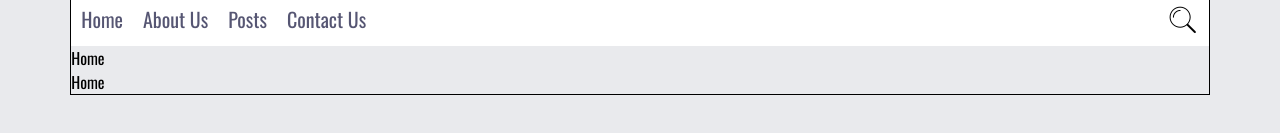
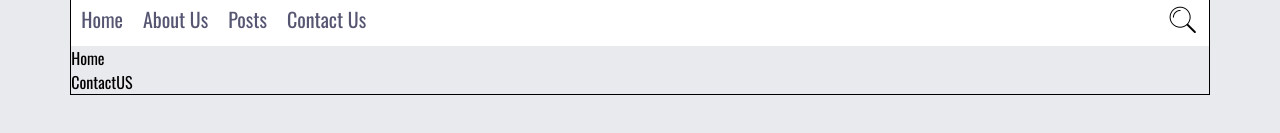
Before and after one commit to jhonataT/blog-react, a React (Create React App) app: page /contact-us in a window 1280 px wide. Shown: the part 229-362 px from the top of the page. Built offline with nearby package versions, Linux system fonts and the light colour scheme.

Commit message:
ContactUS route

```diff
--- a/src/App.js
+++ b/src/App.js
@@ -2,17 +2,17 @@ import Home from './containers/Home';
 import './App.css';
 import Header from './components/Header';
 import Hero from './components/Hero';
+import ContactUS from './containers/ContactUS';
 import { BrowserRouter as Router, Switch, Route } from 'react-router-dom';
 
 const App = () => {
     return (
-
         <Router>
             <div className="App">
                 <Header/>
                 <Hero/>
                 <Route path="/" component={Home} />
-                <Home/>
+                <Route path="/contact-us" component={ContactUS} />
             </div>
         </Router>
     );
--- a/src/containers/ContactUS/index.js
+++ b/src/containers/ContactUS/index.js
@@ -0,0 +1,9 @@
+import React from 'react';
+
+const ContactUS = props => {
+    return (
+        <div>ContactUS</div>
+    );
+};
+
+export default ContactUS;
```
Also changed, not shown: 1 other file (tests, documents, lock files or other folders).
